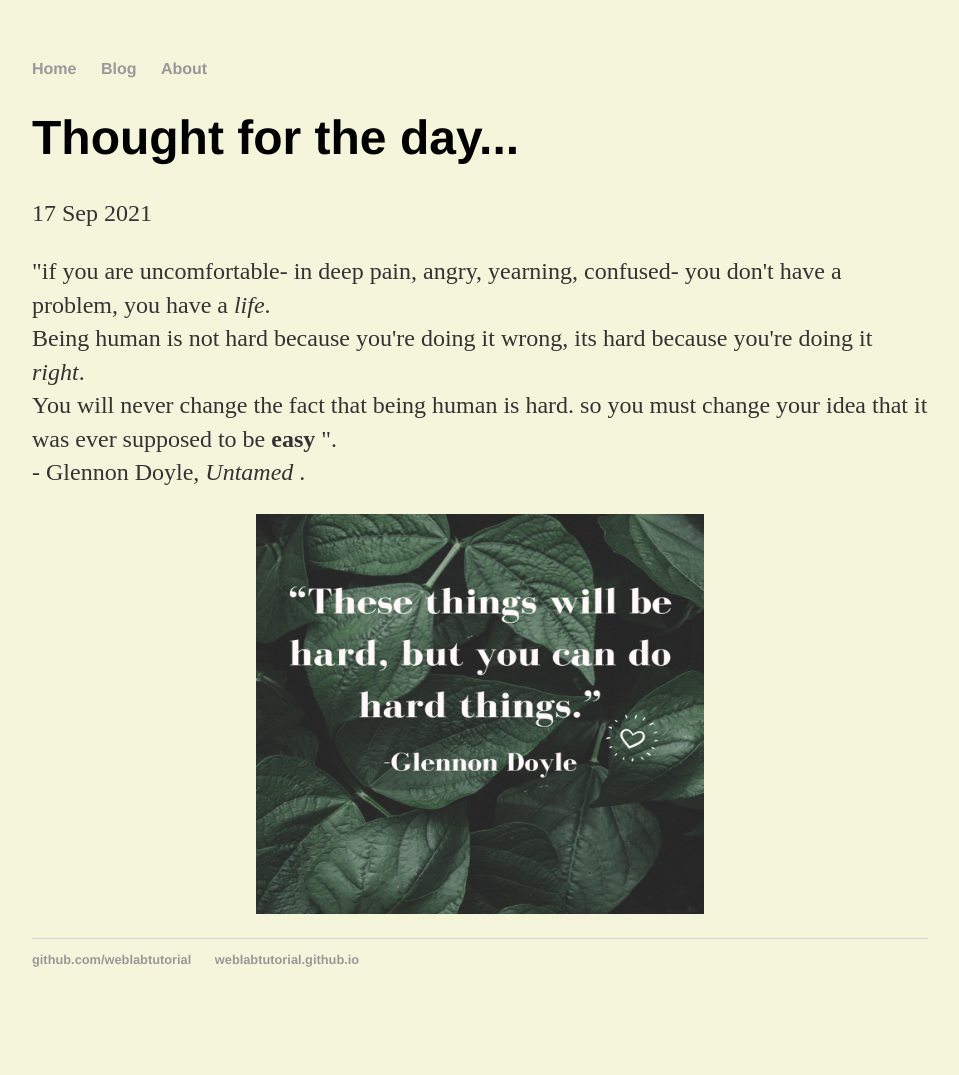
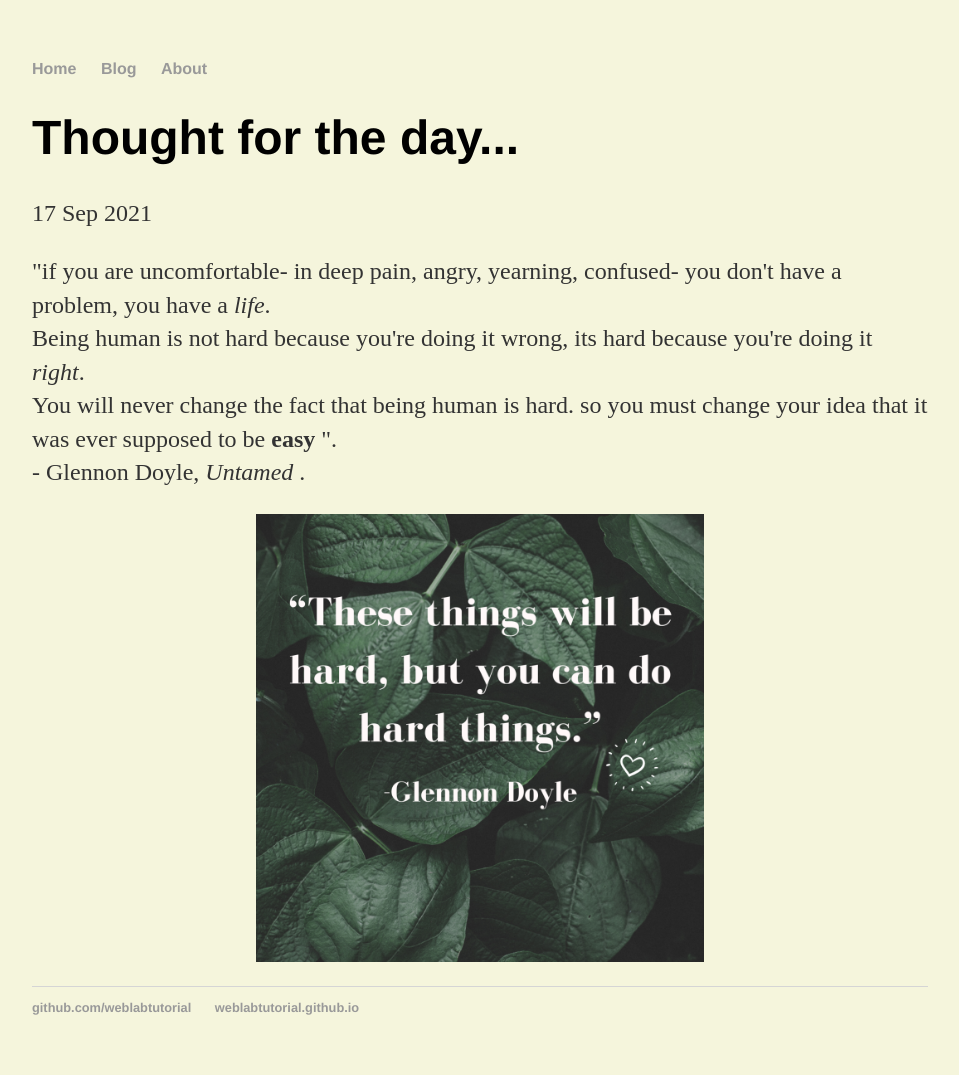
Before and after one commit to cbm2001/cbm2001.github.io, a Jekyll site: the page built from _posts/2021-09-17-quote.md, in a window 1280 px wide. Shown: the whole page, without its empty margins (160-1119 px from the left). Built offline with Jekyll 4.4.1, drawn with Linux system fonts in a browser that asks for light colours; before the commit the page ends 1027 px from its top, so only the background shows below that.

Commit message:
Update 2021-09-17-quote.md

```diff
--- a/_posts/2021-09-17-quote.md
+++ b/_posts/2021-09-17-quote.md
@@ -10,4 +10,4 @@
   that being human is  hard. so you must change your idea that it was ever supposed to be <b> easy </b>". <br>
   - Glennon Doyle, <em> Untamed </em>.
 </p>
-<img src="/images/quotepic.png" alt="Picture of a Quote" style="height: 400px; display: block; margin-right: auto; margin-left: auto; width: 50%;">
+<img src="/images/quotepic.png" alt="Picture of a Quote" style="height: 50%; display: block; margin-right: auto; margin-left: auto; width: 50%;">
```
